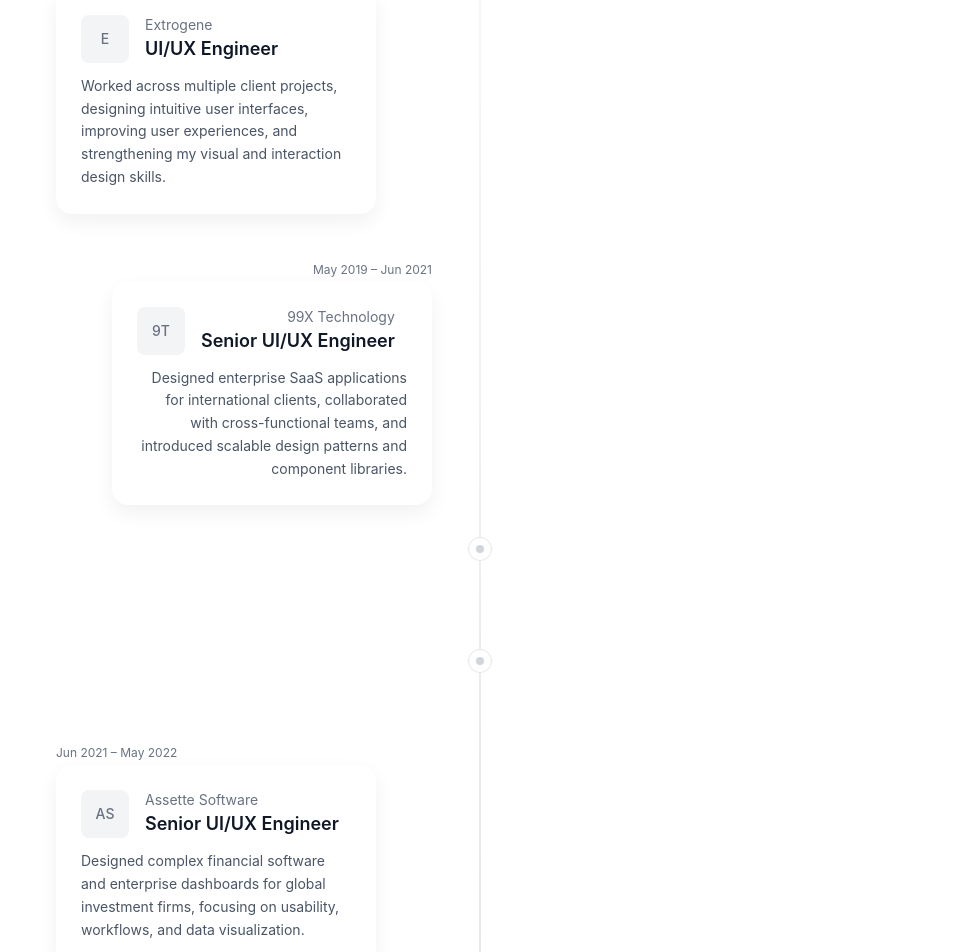
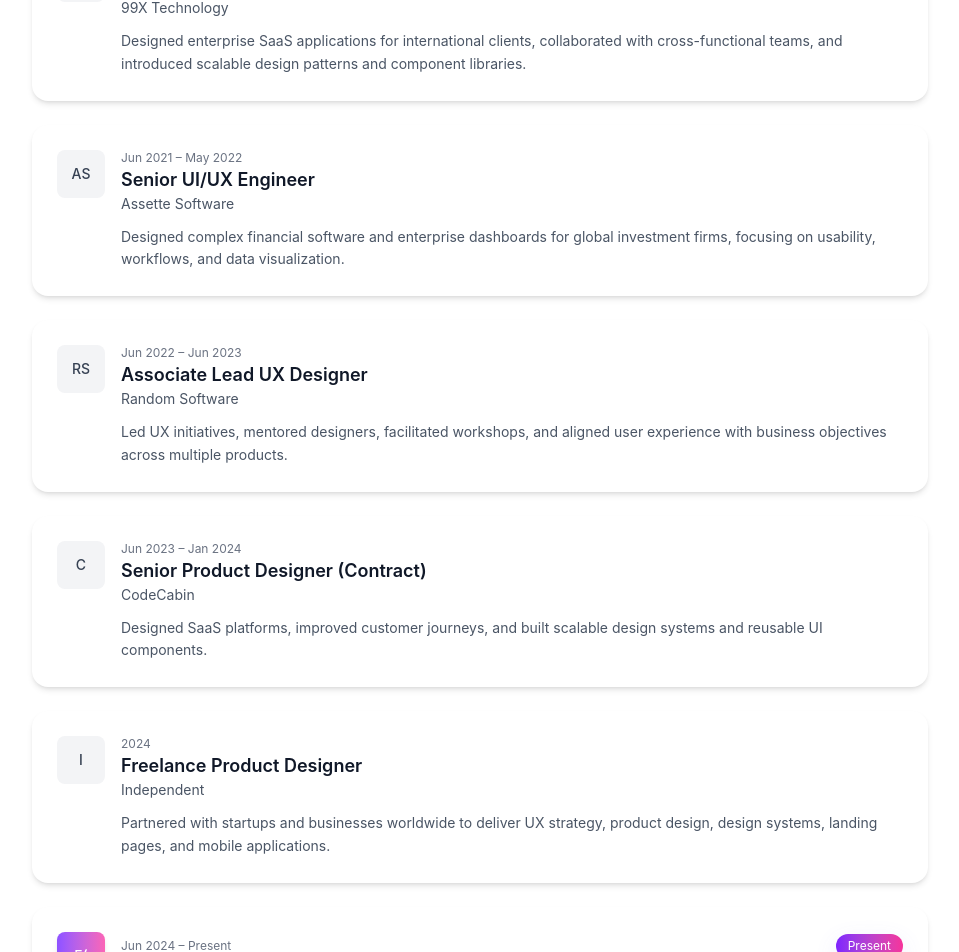
Before and after one commit to lakmal34/ux-portfolio, a React (Vite) app: page /about in a window 1280 px wide. Shown: the part 1166-2118 px from the top of the page, without its empty margins (160-1119 px from the left). Built offline with nearby package versions, Linux system fonts and the light colour scheme.

Commit message:
Simplify CareerTimeline to stacked cards with title and reveal animations

```diff
--- a/src/app/components/CareerTimeline.tsx
+++ b/src/app/components/CareerTimeline.tsx
@@ -1,163 +1,74 @@
-import React from 'react';
-import { motion } from 'framer-motion';
-import { ImageWithFallback } from './figma/ImageWithFallback';
+import React from 'react'
+import { motion } from 'framer-motion'
+import { ImageWithFallback } from './figma/ImageWithFallback'
 
 type Milestone = {
-  period: string;
-  title: string;
-  company: string;
-  description: string;
-  isPresent?: boolean;
-};
+  period: string
+  title: string
+  company: string
+  description: string
+  isPresent?: boolean
+}
 
 const timelineData: Milestone[] = [
-  {
-    period: 'Jan 2016 – Oct 2017',
-    title: 'Junior UI/UX Engineer',
-    company: 'Incubatelabs',
-    description:
-      "Started my UX career designing responsive web applications, learning user-centered design, wireframing, usability testing, and collaborating closely with developers.",
-  },
-  {
-    period: 'Oct 2017 – May 2019',
-    title: 'UI/UX Engineer',
-    company: 'Extrogene',
-    description:
-      "Worked across multiple client projects, designing intuitive user interfaces, improving user experiences, and strengthening my visual and interaction design skills.",
-  },
-  {
-    period: 'May 2019 – Jun 2021',
-    title: 'Senior UI/UX Engineer',
-    company: '99X Technology',
-    description:
-      "Designed enterprise SaaS applications for international clients, collaborated with cross-functional teams, and introduced scalable design patterns and component libraries.",
-  },
-  {
-    period: 'Jun 2021 – May 2022',
-    title: 'Senior UI/UX Engineer',
-    company: 'Assette Software',
-    description:
-      "Designed complex financial software and enterprise dashboards for global investment firms, focusing on usability, workflows, and data visualization.",
-  },
-  {
-    period: 'Jun 2022 – Jun 2023',
-    title: 'Associate Lead UX Designer',
-    company: 'Random Software',
-    description:
-      "Led UX initiatives, mentored designers, facilitated workshops, and aligned user experience with business objectives across multiple products.",
-  },
-  {
-    period: 'Jun 2023 – Jan 2024',
-    title: 'Senior Product Designer (Contract)',
-    company: 'CodeCabin',
-    description:
-      "Designed SaaS platforms, improved customer journeys, and built scalable design systems and reusable UI components.",
-  },
-  {
-    period: '2024',
-    title: 'Freelance Product Designer',
-    company: 'Independent',
-    description:
-      "Partnered with startups and businesses worldwide to deliver UX strategy, product design, design systems, landing pages, and mobile applications.",
-  },
-  {
-    period: 'Jun 2024 – Present',
-    title: 'Product Designer',
-    company: 'FitRadio (Remote)',
-    description:
-      "Designing AI-powered workout experiences, music player interactions, onboarding flows, mobile experiences, and scalable design systems for a fitness platform.",
-    isPresent: true,
-  },
-];
+  { period: 'Jan 2016 – Oct 2017', title: 'Junior UI/UX Engineer', company: 'Incubatelabs', description: 'Started my UX career designing responsive web applications, learning user-centered design, wireframing, usability testing, and collaborating closely with developers.' },
+  { period: 'Oct 2017 – May 2019', title: 'UI/UX Engineer', company: 'Extrogene', description: 'Worked across multiple client projects, designing intuitive user interfaces, improving user experiences, and strengthening my visual and interaction design skills.' },
+  { period: 'May 2019 – Jun 2021', title: 'Senior UI/UX Engineer', company: '99X Technology', description: 'Designed enterprise SaaS applications for international clients, collaborated with cross-functional teams, and introduced scalable design patterns and component libraries.' },
+  { period: 'Jun 2021 – May 2022', title: 'Senior UI/UX Engineer', company: 'Assette Software', description: 'Designed complex financial software and enterprise dashboards for global investment firms, focusing on usability, workflows, and data visualization.' },
+  { period: 'Jun 2022 – Jun 2023', title: 'Associate Lead UX Designer', company: 'Random Software', description: 'Led UX initiatives, mentored designers, facilitated workshops, and aligned user experience with business objectives across multiple products.' },
+  { period: 'Jun 2023 – Jan 2024', title: 'Senior Product Designer (Contract)', company: 'CodeCabin', description: 'Designed SaaS platforms, improved customer journeys, and built scalable design systems and reusable UI components.' },
+  { period: '2024', title: 'Freelance Product Designer', company: 'Independent', description: 'Partnered with startups and businesses worldwide to deliver UX strategy, product design, design systems, landing pages, and mobile applications.' },
+  { period: 'Jun 2024 – Present', title: 'Product Designer', company: 'FitRadio (Remote)', description: 'Designing AI-powered workout experiences, music player interactions, onboarding flows, mobile experiences, and scalable design systems for a fitness platform.', isPresent: true },
+]
 
 const containerVariants = {
-  hidden: {},
-  show: {
-    transition: {
-      staggerChildren: 0.12,
-    },
-  },
-};
+  hidden: { opacity: 0 },
+  show: { opacity: 1, transition: { staggerChildren: 0.08 } },
+}
 
-const itemVariants = {
-  hidden: { opacity: 0, y: 24, scale: 0.98 },
-  show: { opacity: 1, y: 0, scale: 1, transition: { duration: 0.6, ease: [0.22, 1, 0.36, 1] } },
-};
+const cardVariants = {
+  hidden: { opacity: 0, y: 16 },
+  show: { opacity: 1, y: 0, transition: { duration: 0.5, ease: [0.22, 1, 0.36, 1] } },
+}
 
 export default function CareerTimeline() {
   return (
-    <motion.div
-      variants={containerVariants}
-      initial="hidden"
-      whileInView="show"
-      viewport={{ once: true, amount: 0.1 }}
-      className="relative max-w-6xl mx-auto py-12 px-6"
-    >
-      {/* central line */}
-      <div className="hidden md:block absolute left-1/2 top-0 bottom-0 w-[2px] bg-gradient-to-b from-transparent via-gray-200 to-transparent transform -translate-x-1/2" aria-hidden="true" />
+    <motion.div initial="hidden" whileInView="show" viewport={{ once: true, amount: 0.15 }} variants={containerVariants} className="w-full">
+      <div className="text-center mb-8">
+        <h2 className="text-3xl md:text-4xl font-semibold" style={{ fontFamily: '"Fraunces", serif' }}>Career Timeline</h2>
+        <p className="text-sm text-gray-500 mt-2">A concise view of roles and impact over time.</p>
+      </div>
 
-      <div className="space-y-12">
-        {timelineData.map((m, idx) => {
-          const sideLeft = idx % 2 === 0;
-          return (
-            <motion.div
-              key={m.company + idx}
-              variants={itemVariants}
-              className="relative z-10"
-            >
-              <div className="md:grid md:grid-cols-2 md:items-start md:gap-8">
-                {/* Left column */}
-                <div
-                  className={`md:col-start-1 md:col-end-1 md:pr-8 ${
-                    sideLeft ? 'md:text-right' : 'md:order-2 md:text-left'
-                  }`}
-                >
-                  <div className="inline-block md:align-middle md:max-w-[320px]">
-                    <div className="text-xs text-gray-500 mb-1">{m.period}</div>
-                    <div
-                      className={`bg-white rounded-2xl shadow-[0_8px_20px_rgba(12,16,24,0.06)] p-6 border border-transparent transition-shadow hover:shadow-[0_12px_30px_rgba(12,16,24,0.08)]`}>
-                      <div className="flex items-center gap-4 mb-3">
-                        <div className="w-12 h-12 rounded-lg bg-gray-100 flex items-center justify-center text-gray-500 text-sm font-medium transition-transform transform hover:scale-105">
-                          {/* logo placeholder */}
-                          {m.company.split(' ').map((s) => s[0]).slice(0,2).join('')}
-                        </div>
-                        <div>
-                          <div className="text-sm text-gray-500">{m.company}</div>
-                          <div className="text-lg font-semibold text-gray-900">{m.title}{m.isPresent ? ' ' : ''}</div>
-                        </div>
-                      </div>
-                      <p className="text-sm text-gray-600 leading-relaxed">{m.description}</p>
+      <div className="space-y-6">
+        {timelineData.map((m, i) => (
+          <motion.article key={i} variants={cardVariants} className={`bg-white rounded-2xl p-6 shadow-md border border-transparent hover:shadow-lg transition-shadow`}>
+            <div className="flex items-start gap-4">
+              <div className="flex-shrink-0">
+                <div className={`w-12 h-12 rounded-lg flex items-center justify-center text-sm font-medium ${m.isPresent ? 'bg-gradient-to-r from-violet-500 to-pink-400 text-white shadow-md' : 'bg-gray-100 text-gray-700'}`}>
+                  {m.company.split(' ').map(s => s[0]).slice(0,2).join('')}
+                </div>
+              </div>
+
+              <div className="flex-1">
+                <div className="flex items-baseline justify-between gap-4">
+                  <div>
+                    <div className="text-xs text-gray-500">{m.period}</div>
+                    <div className="text-lg font-semibold text-gray-900">{m.title}</div>
+                    <div className="text-sm text-gray-600">{m.company}</div>
+                  </div>
+                  {m.isPresent && (
+                    <div className="ml-4">
+                      <span className="inline-flex items-center gap-2 px-3 py-1 rounded-full bg-gradient-to-r from-violet-600 to-pink-500 text-white text-xs shadow-[0_8px_24px_rgba(99,102,241,0.12)]">Present</span>
                     </div>
-                  </div>
+                  )}
                 </div>
 
-                {/* center marker for mobile */}
-                <div className="md:col-start-1 md:col-end-3 flex md:justify-center md:items-start mt-4 md:mt-0">
-                  <div className="flex items-center flex-col md:items-center">
-                    <div className="md:hidden h-8" aria-hidden />
-                    <div className={`relative z-20 flex items-center justify-center w-6 h-6 rounded-full ${m.isPresent ? 'bg-gradient-to-r from-violet-500 to-pink-400 shadow-[0_6px_20px_rgba(99,102,241,0.18)]' : 'bg-white border border-gray-200'}`}>
-                      {m.isPresent ? (
-                        <span className="text-[10px] text-white">Present</span>
-                      ) : (
-                        <div className="w-2 h-2 rounded-full bg-gray-300" />
-                      )}
-                    </div>
-                    <div className="hidden md:block flex-1 w-px bg-gradient-to-b from-transparent via-gray-200 to-transparent mt-2" aria-hidden />
-                  </div>
-                </div>
-
-                {/* Right column */}
-                <div className={`md:col-start-2 md:col-end-2 ${sideLeft ? 'md:order-2 md:text-left' : 'md:text-right md:pr-8'}`}>
-                  {/* empty on purpose — ensures alternating spacing */}
-                </div>
+                <p className="mt-3 text-sm text-gray-600 leading-relaxed">{m.description}</p>
               </div>
-            </motion.div>
-          );
-        })}
+            </div>
+          </motion.article>
+        ))}
       </div>
-
-      {/* mobile timeline line */}
-      <div className="md:hidden absolute left-6 top-24 bottom-24 w-[2px] bg-gradient-to-b from-gray-100 to-gray-200" aria-hidden />
     </motion.div>
-  );
+  )
 }
```
